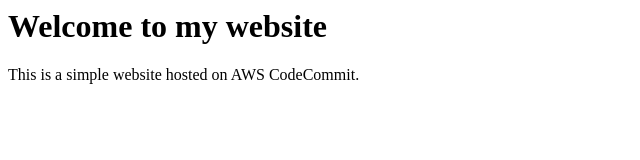
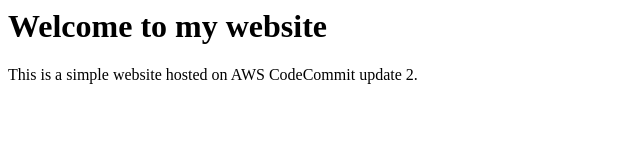
Before and after one commit to DataSpoof/cicd, a plain HTML site: page index.html in a window 1280 px wide. Shown: the full height of the page, 0-640 px from the left. Drawn offline with Linux system fonts and the light colour scheme.

Commit message:
Update index.html

```diff
--- a/index.html
+++ b/index.html
@@ -4,6 +4,6 @@
   </head>
   <body>
     <h1>Welcome to my website</h1>
-    <p>This is a simple website hosted on AWS CodeCommit.</p>
+    <p>This is a simple website hosted on AWS CodeCommit update 2.</p>
   </body>
 </html>
```
